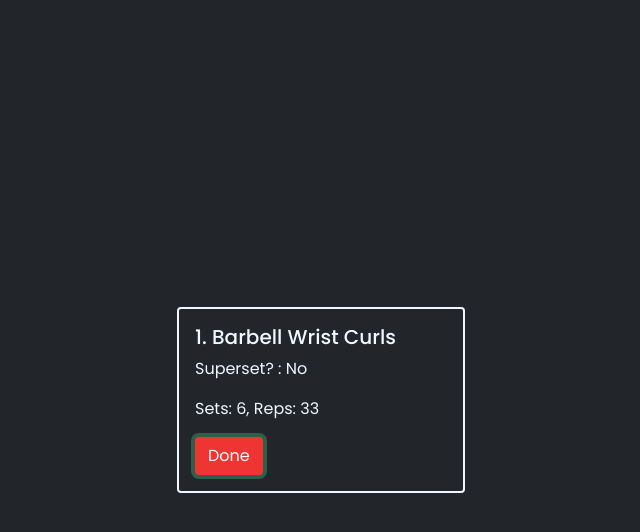
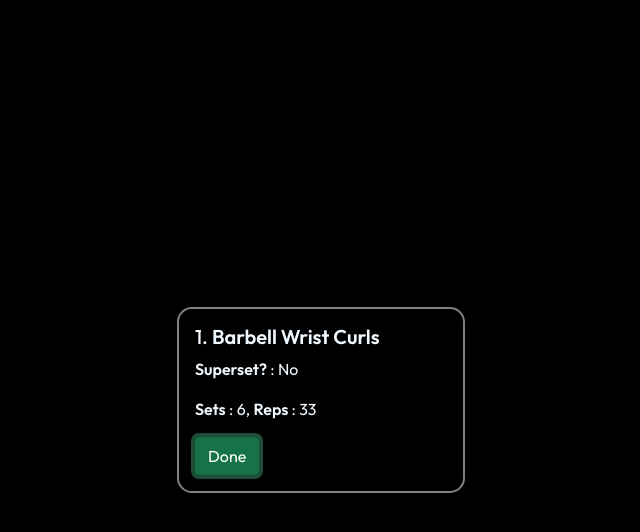
Before and after one commit to jeelpatel17/gym-buddy, a plain HTML site: page index.html in a window 1280 px wide. Both pictures are taken after a click on the button "Let's start working out!". Shown: the whole page, without its empty margins (319-959 px from the left). Drawn offline with nearby package versions, Linux system fonts and the light colour scheme.

Commit message:
altered the overall theme of the app, making it all black with an accent of green

```diff
--- a/index.html
+++ b/index.html
@@ -9,7 +9,7 @@
     <link rel="preconnect" href="https://fonts.googleapis.com" />
     <link rel="preconnect" href="https://fonts.gstatic.com" crossorigin />
     <link
-      href="https://fonts.googleapis.com/css2?family=Poppins:wght@400;500;600;700;800&display=swap"
+      href="https://fonts.googleapis.com/css2?family=Outfit:wght@400;500;600&display=swap"
       rel="stylesheet"
     />
     <!-- BOOTSTRAP CSS -->
@@ -34,13 +34,6 @@
         </div>
       </div>
     </main>
-    <!-- <div
-      class="h-100 w-100 d-flex justify-content-center align-items-center flex-column text-center"
-      id="dialog"
-    >
-      <img src="/successTick.gif" alt="" />
-      <b>Great Warrior!</b><br />Your workout for today is completed!
-    </div> -->
     <script src="script.js"></script>
   </body>
 </html>
--- a/script.js
+++ b/script.js
@@ -38,10 +38,11 @@ function startWorkout() {
         success();
       }
       let exercise = day.exercises[exerciseNo];
-      mainTitle.innerText = `${exerciseNo + 1}. ${exercise.exName}`;
-      secTitle1.innerText =
-        exercise.superSet == true ? "Superset? : Yes" : "Superset? : No";
-      secTitle2.innerText = `Sets: ${exercise.sets}, Reps: ${exercise.reps}`;
+      mainTitle.innerHTML = `${exerciseNo + 1}. <b>${exercise.exName}</b>`;
+      secTitle1.innerHTML = `<b>Superset?</b> : ${
+        exercise.superSet == true ? "Yes" : "No"
+      }`;
+      secTitle2.innerHTML = `<b>Sets</b> : ${exercise.sets}, <b>Reps </b>: ${exercise.reps}`;
       exerciseNo++;
     }
   }
@@ -52,7 +53,7 @@ function startWorkout() {
     id="dialog"
   >
     <img src="/successTick.gif" alt="" />
-    <b>There you go,Champion!</b><br />Your workout for today is completed!
+    <b>Workout Completed, Champion!</b><br />Your workout for today is completed!
   </div>`;
     document.getElementById("body").innerHTML += successPage;
   }
--- a/style.css
+++ b/style.css
@@ -1,13 +1,13 @@
 :root {
   --red: #ee3534;
-  --black: #222529;
+  --black: #000;
 }
 
 * {
   margin: 0;
   padding: 0;
   box-sizing: border-box;
-  font-family: Poppins, "Gill Sans", Helvetica, sans-serif;
+  font-family: Outfit, "Gill Sans", Helvetica, sans-serif;
 }
 
 body {
@@ -21,17 +21,13 @@ body {
 .card {
   color: aliceblue;
   background-color: var(--black);
-  border: 2px solid;
-}
-
-#doneBtn {
-  background-color: var(--red);
-  border-color: transparent;
+  border: 2px solid gray;
+  border-radius: 15px;
 }
 
 #dialog {
   position: absolute;
-  background-color: #000;
+  background-color: var(--black);
   color: #00efc6;
 }
 
```
